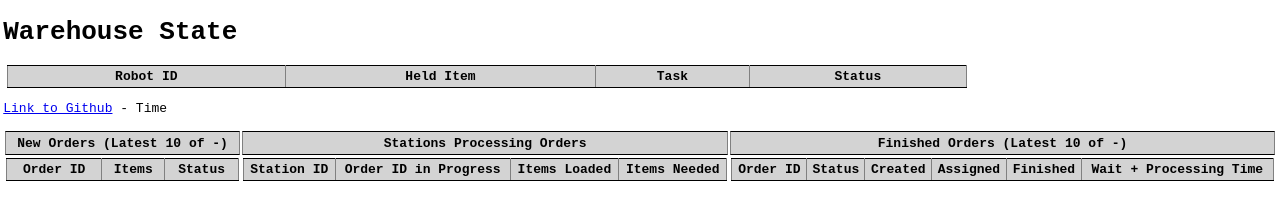
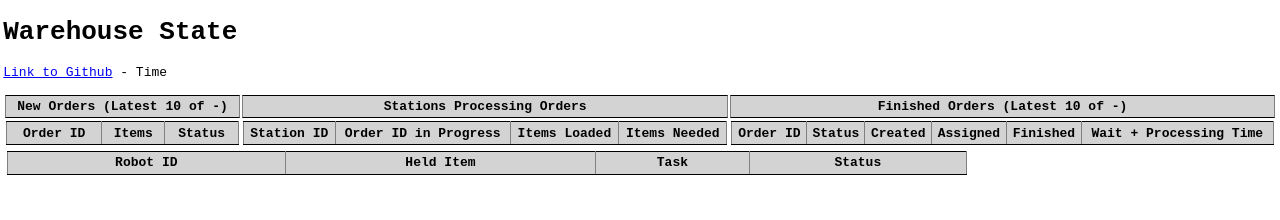
Before and after one commit to Elucidation/mapf-multiagent-robot-planning, a website: page dev/env_visualizer/www/index.html in a window 1280 px wide. Drawn offline with nearby package versions, Linux system fonts and the light colour scheme; no server answers.

Commit message:
reorder web page

```diff
--- a/dev/env_visualizer/www/index.html
+++ b/dev/env_visualizer/www/index.html
@@ -9,24 +9,11 @@
 <body>
     <div>
         <h1>Warehouse State</h1>
+        <p><a href="https://github.com/Elucidation/mapf-multiagent-robot-planning">Link to Github</a> - Time <span id="time"></span></p>
+        <!-- Warehouse Grid -->
         <div id="grid-container"></div>
-        <div>
-            <table class="robots" id="robot_table">
-                <thead>
-                  <tr>
-                    <th>Robot ID</th>
-                    <th>Held Item</th>
-                    <th>Task</th>
-                    <th>Status</th>
-                  </tr>
-                </thead>
-                <tbody>
-                  <!-- Rows will be dynamically added here -->
-                </tbody>
-              </table>
-        </div>
-        <p><a href="https://github.com/Elucidation/mapf-multiagent-robot-planning">Link to Github</a> - Time <span
-                id="time"></span></p>
+
+        <!-- IMS Table -->
         <div>
             <table class="outer">
                 <thead>
@@ -82,6 +69,24 @@
             </table>
         </div>
     </div>
+
+    <!-- Robot Table -->
+    <div>
+        <table class="robots" id="robot_table">
+            <thead>
+              <tr>
+                <th>Robot ID</th>
+                <th>Held Item</th>
+                <th>Task</th>
+                <th>Status</th>
+              </tr>
+            </thead>
+            <tbody>
+              <!-- Rows will be dynamically added here -->
+            </tbody>
+          </table>
+    </div>
+
     <script src="/socket.io/socket.io.js"></script>
     <script src="./visualizer.js"></script>
 </body>
```
